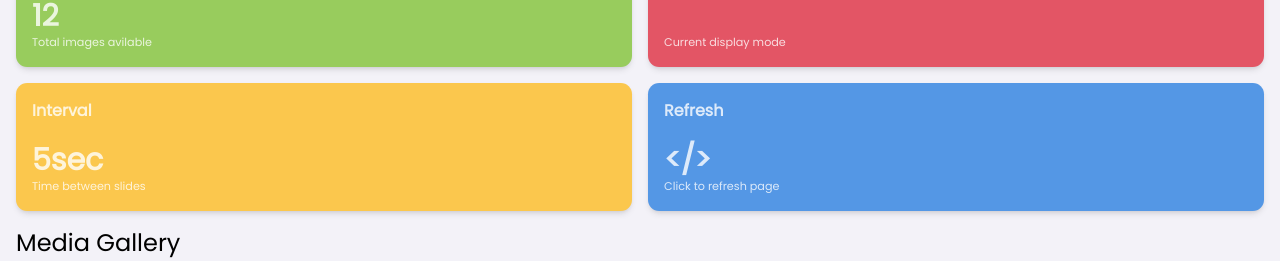
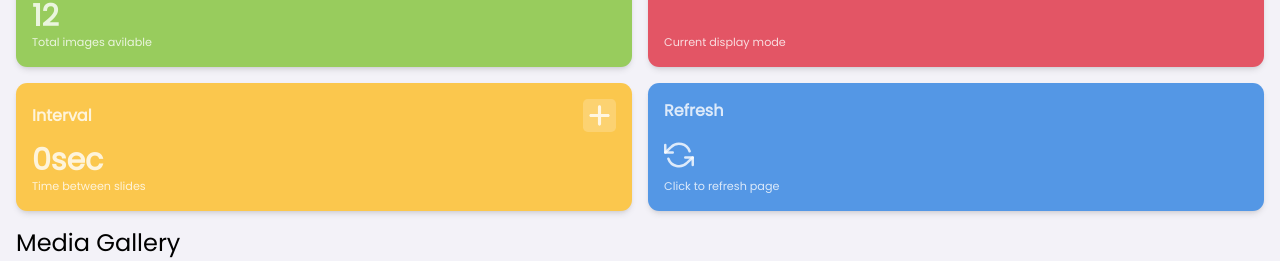
Before and after one commit to niranjan-official/glimpse-admin-panel, a Next.js app: page / in a window 1280 px wide. Shown: the part 157-418 px from the top of the page. Built offline with nearby package versions, Linux system fonts and the light colour scheme; no server answers; the database is empty.

Commit message:
feature: page-refresh, update-interval

```diff
--- /dev/null
+++ b/app/api/update-interval/route.ts
@@ -0,0 +1,15 @@
+import { db } from "@/firebase/config";
+import { doc, updateDoc } from "firebase/firestore";
+import { NextResponse } from "next/server";
+
+export async function POST(req: any) {
+  const value = await req.json();
+  const interval = parseInt(value,10);
+
+  const settingsRef = doc(db, "settings", "general");
+  await updateDoc(settingsRef, {
+    carouselInterval: interval,
+  });
+
+  return NextResponse.json({ message: "Mode updated successfully" });
+}
--- a/app/page.tsx
+++ b/app/page.tsx
@@ -1,5 +1,7 @@
 import DisplayBlock from "@/components/DisplayBlock";
+import IntervalBlock from "@/components/DisplayBlocks/IntervalBlock";
 import ModeBlock from "@/components/DisplayBlocks/ModeBlock";
+import RefreshBlock from "@/components/DisplayBlocks/RefreshBlock";
 import MediaList from "@/components/MediaList";
 import { db } from "@/firebase/config";
 import { Media, MediaObject, Settings } from "@/types";
@@ -54,18 +56,8 @@ export default async function Home() {
           color="bg-primary-green"
         />
         <ModeBlock currentMode={settings?.displayMode} />
-        <DisplayBlock
-          header="Interval"
-          title="5sec"
-          subtitle="Time between slides"
-          color="bg-primary-yellow"
-        />
-        <DisplayBlock
-          header="Refresh"
-          title="</>"
-          subtitle="Click to refresh page"
-          color="bg-primary-blue"
-        />
+        <IntervalBlock currentInterval={settings?.carouselInterval} />
+        <RefreshBlock/>
       </div>
       <MediaList media={media} settings={settings} />
     </div>
--- /dev/null
+++ b/components/DisplayBlocks/IntervalBlock.tsx
@@ -0,0 +1,117 @@
+"use client";
+import React, { useState } from "react";
+import { FaPlus } from "react-icons/fa6";
+import {
+  AlertDialog,
+  AlertDialogContent,
+  AlertDialogTitle,
+  AlertDialogTrigger,
+} from "@/components/ui/alert-dialog";
+import { Button } from "@/components/ui/button";
+import { AiOutlineLoading } from "react-icons/ai";
+import { FaMinus } from "react-icons/fa6";
+
+const IntervalBlock = ({ currentInterval }: { currentInterval?: number }) => {
+  const [isOpen, setIsOpen] = useState(false);
+  const [load, setLoad] = useState(false);
+  const [interval, setInterval] = useState<number>(currentInterval || 0);
+  const [newInterval, setNewInterval] = useState<number>(currentInterval || 0);
+
+  const changeInterval = async () => {
+    setLoad(true);
+    try {
+      const res = await fetch(`http://localhost:3000/api/update-interval`, {
+        method: "POST",
+        body: JSON.stringify(newInterval),
+        headers: {
+          "content-type": "application/json",
+        },
+      });
+      if (res.ok) {
+        setInterval(newInterval);
+        setIsOpen(false);
+      }
+    } catch (error) {
+      console.log(error);
+      alert("Error Occured !");
+    }
+    setLoad(false);
+  };
+
+  const handleMinus = () => {
+    if (newInterval > 0) {
+      setNewInterval((prev) => prev - 1);
+    }
+  };
+  return (
+    <div
+      className={`flex h-32 w-[calc(50%-0.5rem)] flex-col justify-between rounded-[0.7rem] bg-primary-yellow p-4 text-white/80 shadow-md`}
+    >
+      <div className="flex w-full items-center justify-between">
+        <span className="font-bold">Interval</span>
+        <AlertDialog open={isOpen} onOpenChange={setIsOpen}>
+          <AlertDialogTrigger asChild>
+            <button className="rounded-[0.3rem] bg-white/20 p-1">
+              <FaPlus size={25} />
+            </button>
+          </AlertDialogTrigger>
+          <AlertDialogContent className="bg-background" asChild>
+            <div className="flex flex-col items-center justify-center text-black">
+              <AlertDialogTitle>
+                <p className="text-2xl">Set Carousel Interval</p>
+              </AlertDialogTitle>
+              <div className="flex w-full items-center justify-center gap-4">
+                <Button className="" onClick={handleMinus}>
+                  <FaMinus size={20} />
+                </Button>
+                <input
+                  value={newInterval}
+                  onChange={(e) => setNewInterval(parseInt(e.target.value, 10))}
+                  type="number"
+                  className="w-12 border border-neutral-600 bg-transparent p-2 px-4 text-center text-2xl font-bold"
+                />
+                <Button
+                  className=""
+                  onClick={() => setNewInterval((prev) => prev + 1)}
+                >
+                  <FaPlus size={20} />
+                </Button>
+              </div>
+              <p className="text-center text-sm text-neutral-500">
+                Set the interval in seconds for media transition
+              </p>
+              <div className="flex w-full justify-center gap-4">
+                <Button
+                  className="rounded-[0.4rem] bg-neutral-200 text-neutral-800 shadow"
+                  onClick={() => setIsOpen(false)}
+                >
+                  Cancel
+                </Button>
+                <Button
+                  disabled={load}
+                  className="w-36 rounded-[0.4rem] bg-primary-red shadow hover:bg-red-600"
+                  onClick={changeInterval}
+                >
+                  {load ? (
+                    <AiOutlineLoading
+                      size={20}
+                      className="animate-spin text-white/80"
+                    />
+                  ) : (
+                    "Confirm"
+                  )}
+                </Button>
+              </div>
+            </div>
+          </AlertDialogContent>
+        </AlertDialog>
+      </div>
+      <div className="flex flex-col">
+        <h5 className="text-3xl font-extrabold capitalize">{interval}sec</h5>
+        <p className="text-[0.7rem]">Time between slides</p>
+      </div>
+    </div>
+  );
+};
+
+export default IntervalBlock;
--- a/components/DisplayBlocks/ModeBlock.tsx
+++ b/components/DisplayBlocks/ModeBlock.tsx
@@ -85,6 +85,7 @@ const ModeBlock = ({ currentMode }: { currentMode?: string }) => {
               </div>
               <div className="flex w-full justify-center gap-4">
                 <Button
+                  disabled={load}
                   className="rounded-[0.4rem] bg-neutral-200 text-neutral-800 shadow"
                   onClick={() => setIsOpen(false)}
                 >
--- /dev/null
+++ b/components/DisplayBlocks/RefreshBlock.tsx
@@ -0,0 +1,36 @@
+"use client";
+import { rtdb } from "@/firebase/config";
+import { increment, ref, update } from "firebase/database";
+import React from "react";
+import { FiRefreshCcw } from "react-icons/fi";
+
+const RefreshBlock = () => {
+  const refreshPage = () => {
+    try {
+      const dbRef = ref(rtdb);
+      const updates: any = {};
+      updates[`/refresh`] = increment(1);
+      update(dbRef, updates);
+
+    } catch (error) {
+      console.log(error);
+    }
+  };
+  return (
+    <div
+      className={`flex h-32 w-[calc(50%-0.5rem)] flex-col justify-between rounded-[0.7rem] bg-primary-blue p-4 text-white/80 shadow-md`}
+    >
+      <div className="flex w-full items-center justify-between">
+        <span className="font-bold">Refresh</span>
+      </div>
+      <div className="flex flex-col">
+        <button onClick={refreshPage}>
+          <FiRefreshCcw size={30} className="text-white/80" />
+        </button>
+        <p className="mt-2 text-[0.7rem]">Click to refresh page</p>
+      </div>
+    </div>
+  );
+};
+
+export default RefreshBlock;
--- a/firebase/config.ts
+++ b/firebase/config.ts
@@ -1,10 +1,12 @@
 // Import the functions you need from the SDKs you need
 import { initializeApp } from "firebase/app";
 import { getFirestore } from "firebase/firestore";
+import { getDatabase } from "firebase/database";
 
 const firebaseConfig = {
   apiKey: "AIzaSyBnYskB5bghg4O3DYQd4arGdxgiS0UEogE",
   authDomain: "glimpse-prc.firebaseapp.com",
+  databaseURL: "https://glimpse-prc-default-rtdb.asia-southeast1.firebasedatabase.app",
   projectId: "glimpse-prc",
   storageBucket: "glimpse-prc.appspot.com",
   messagingSenderId: "794325041221",
@@ -13,5 +15,6 @@ const firebaseConfig = {
 
 const app = initializeApp(firebaseConfig);
 const db = getFirestore(app);
+const rtdb = getDatabase(app);
 
-export { db };
+export { db, app, rtdb };
```
